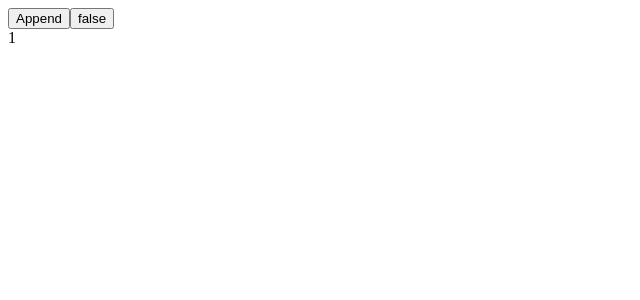
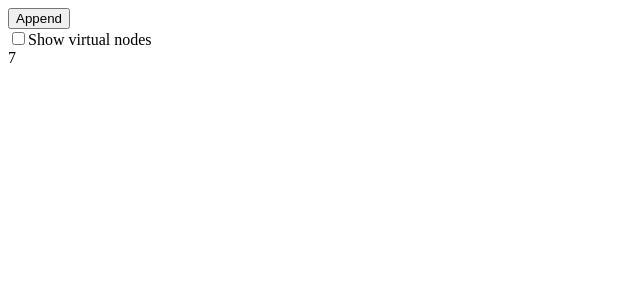
Before and after one commit to fmkra/mmr-drawer, a Next.js app: page / in a window 1280 px wide. Shown: the top 300 px of the page, without its empty margins (0-640 px from the left). Built offline with nearby package versions, Linux system fonts and the light colour scheme.

Commit message:
Add initialLeafCount to useMmr

```diff
--- a/app/page.tsx
+++ b/app/page.tsx
@@ -6,16 +6,31 @@ import { useMMr } from './useMmr'
 
 export default function Home() {
     const [showVirtual, setShowVirtual] = useState(false)
-    const { root: node, append, size } = useMMr()
+    const { root, append, size } = useMMr(6)
 
     return (
         <div>
-            <button onClick={append}>Append</button>
-            <button className="p-2 rounded border border-white" onClick={() => setShowVirtual((s) => !s)}>
-                {showVirtual ? 'true' : 'false'}
-            </button>
+            <div className="p-4">
+                <button
+                    className="px-2 py-1 rounded border border-white transition-color hover:bg-white hover:text-black"
+                    onClick={append}
+                >
+                    Append
+                </button>
+                <div className="mt-2">
+                    <input
+                        type="checkbox"
+                        id="show-virtual"
+                        checked={showVirtual}
+                        onChange={(e) => setShowVirtual(e.target.checked)}
+                    />
+                    <label htmlFor="show-virtual" className="ml-2">
+                        Show virtual nodes
+                    </label>
+                </div>
+            </div>
             <div className="w-max overflow-x-auto overflow-y-hidden">
-                <Drawer node={node} size={size} showVirtual={showVirtual} />
+                <Drawer node={root} size={size} showVirtual={showVirtual} />
             </div>
         </div>
     )
--- a/app/useMmr.ts
+++ b/app/useMmr.ts
@@ -2,34 +2,28 @@
 
 import { useRef, useState } from 'react'
 import { Node, getTree } from './node'
-import { leafIndexToMmrIndex } from './utils'
+import { bitLength, leafIndexToMmrIndex } from './utils'
 
-const getNode = (index: number) => ({
-    index,
-    left: null,
-    right: null,
-})
-
-export function useMMr() {
-    const [leafCount, setLeafCount] = useState(1)
-    const [size, setSize] = useState(1)
-    const [root, setRoot] = useState<Node>(() => getNode(1))
-    const leafCapacity = useRef(1)
-    const sizeCapacity = useRef(1)
-    const height = useRef(0)
+export function useMMr(initialLeafCount: number) {
+    const [leafCount, setLeafCount] = useState(() => (initialLeafCount < 1 ? 1 : initialLeafCount))
+    const [size, setSize] = useState(() => leafIndexToMmrIndex(leafCount + 1) - 1)
+    const [height, setHeight] = useState(() => (leafCount == 1 ? 0 : bitLength(leafCount - 1)))
+    const [root, setRoot] = useState<Node>(() => getTree(1, height))
+    const [leafCapacity, setLeafCapacity] = useState(() => 1 << height)
+    const [sizeCapacity, setSizeCapacity] = useState(() => leafIndexToMmrIndex(leafCapacity + 1) - 1)
 
     const append = () => {
-        if (leafCount == leafCapacity.current) {
-            const rightSubtree = getTree(sizeCapacity.current + 1, height.current)
+        if (leafCount == leafCapacity) {
+            const rightSubtree = getTree(sizeCapacity + 1, height)
             const newRoot = {
                 index: rightSubtree.index + 1,
                 left: root,
                 right: rightSubtree,
             }
             setRoot(newRoot)
-            height.current = height.current + 1
-            leafCapacity.current = 2 * leafCapacity.current
-            sizeCapacity.current = 2 * sizeCapacity.current + 1
+            setHeight(height + 1)
+            setLeafCapacity(2 * leafCapacity)
+            setSizeCapacity(2 * sizeCapacity + 1)
         }
         setLeafCount((x) => x + 1)
         setSize(leafIndexToMmrIndex(leafCount + 2) - 1)
--- a/app/utils.ts
+++ b/app/utils.ts
@@ -1,5 +1,9 @@
 function countOnes(n: number): number {
     return n.toString(2).split('1').length - 1
+}
+
+export function bitLength(n: number): number {
+    return n.toString(2).length
 }
 
 export function leafIndexToMmrIndex(leafIndex: number): number {
```
